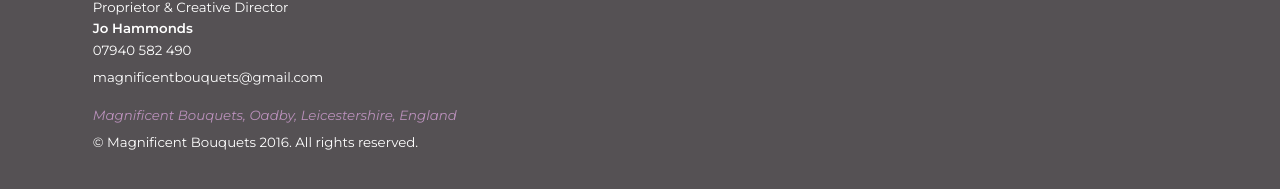
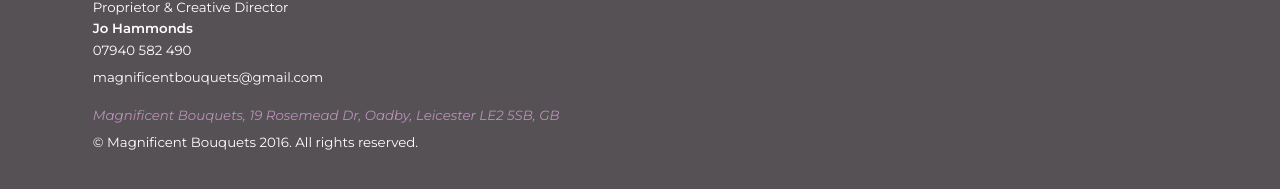
Before and after one commit to kaylaobritsch/magnificent-bouquets, a Jekyll site: the page built from index.html, in a window 1280 px wide and 900 px high, scrolled down 2679 px. Shown: the part 687-876 px from the top of the window. Built offline with Jekyll 4.4.1, drawn with Linux system fonts in a browser that asks for light colours.

Commit message:
Add more address

```diff
--- a/_layouts/default.html
+++ b/_layouts/default.html
@@ -89,7 +89,7 @@
       <div id="data-contact">
         <a class="micro push-0 block" href="tel:+447940582490" itemprop="telephone">07940 582 490</a>
         <a href="mailto:magnificentbouquets@gmail.com" subject="Let's Talk Flowers!" class="micro" itemprop="email">magnificentbouquets@gmail.com</a>
-        <p itemprop="address" itemscope itemtype="http://schema.org/PostalAddress" class="micro push-0 italic place pad-t-1-2">Magnificent Bouquets, <span itemprop="addressLocality">Oadby</span>, <span itemprop="addressRegion">Leicestershire</span>, <itemprop="addressCountry">England</span></p>
+        <p itemprop="address" itemscope itemtype="http://schema.org/PostalAddress" class="micro push-0 italic place pad-t-1-2">Magnificent Bouquets, <span itemprop="streetAddress">19 Rosemead Dr</span>, <span itemprop="addressLocality">Oadby</span>, <span itemprop="addressRegion">Leicester</span> <span itemprop="postalCode">LE2 5SB</span>, <span itemprop="addressCountry">GB</span>
       </div>
       <small class="micro push-0">© <span itemprop="affiliation">Magnificent Bouquets</span> 2016. All rights reserved.</small>
     </div>
```
